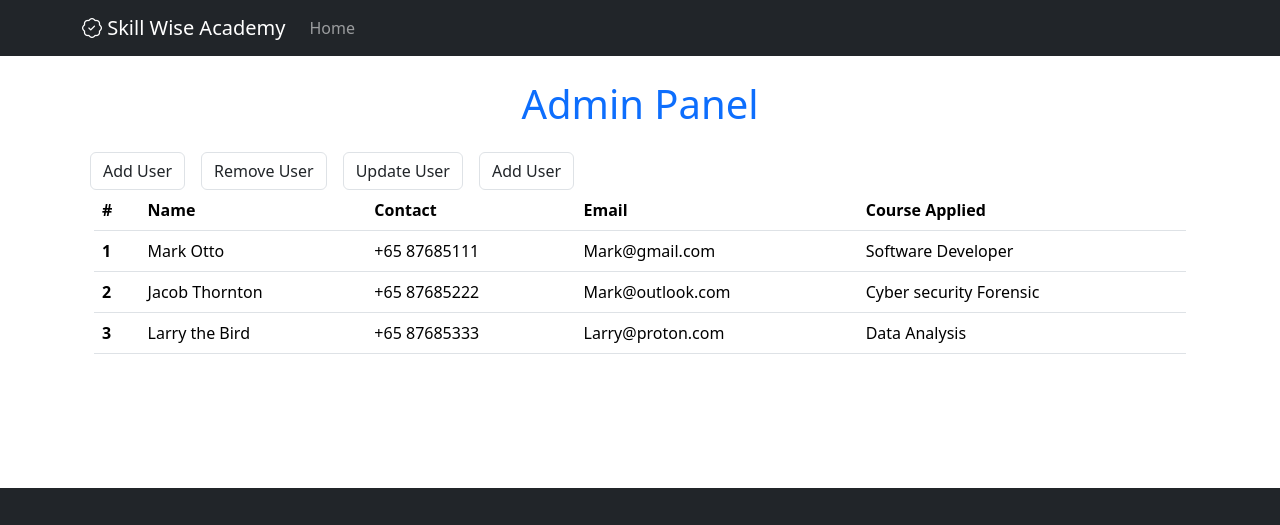
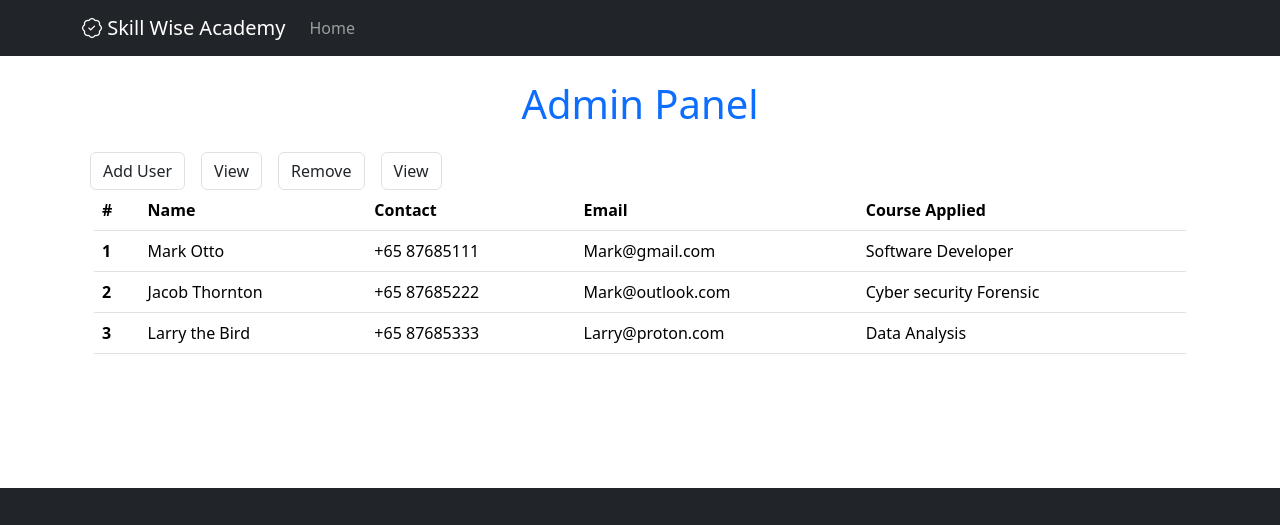
Before and after one commit to Shafiq-GH/skillwise-assignment, a website: page admin.html in a window 1280 px wide. Shown: the top 525 px of the page. Drawn offline with nearby package versions, Linux system fonts and the light colour scheme.

```diff
--- a/admin.html
+++ b/admin.html
@@ -34,9 +34,9 @@
       </div>
       <div class="d-flex admin-panel">
         <div class="btn border mx-2">Add User</div>
-        <div class="btn border mx-2">Remove User</div>
-        <div class="btn border mx-2">Update User</div>
-        <div class="btn border mx-2">Add User</div>
+        <div class="btn border mx-2">View</div>
+        <div class="btn border mx-2">Remove</div>
+        <div class="btn border mx-2">View</div>
       </div>
       <div class="row">
           <div class="col">
```
